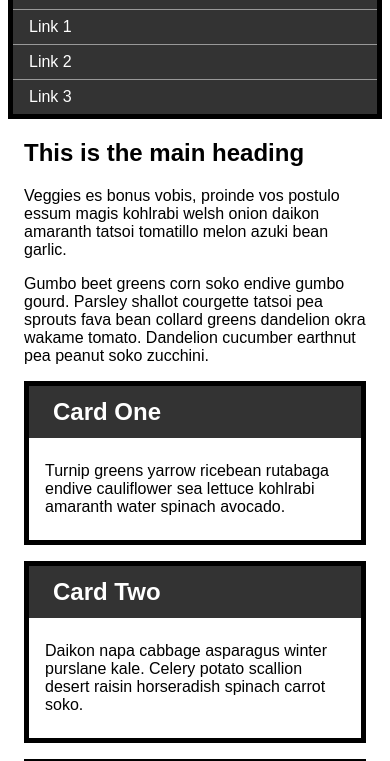
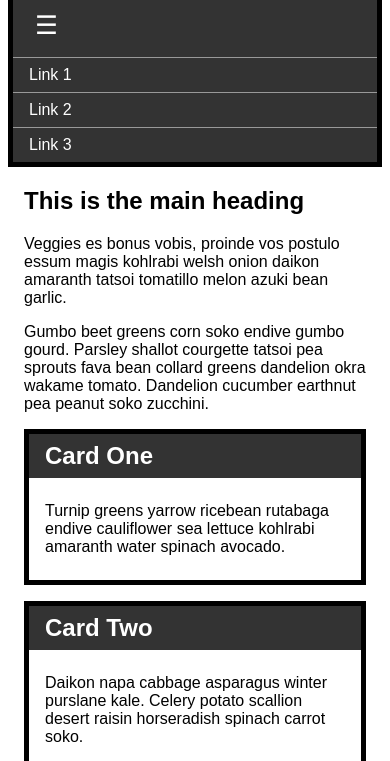
Before and after one commit to ubirajarapelli/rds-cp, a plain HTML site: page index.html in a window 390 px wide. Shown: the part 80-841 px from the top of the page. Drawn offline with Linux system fonts and the light colour scheme.

Commit message:
add buttom from menu mobile and style

```diff
--- a/css/style.css
+++ b/css/style.css
@@ -5,8 +5,7 @@
 
   body {
     font-family: Arial, Helvetica, sans-serif;
-    font-size: 1.2em/1.4;
-    padding: 0 0 1em;
+    padding: 0 0 1rem;
   }
 
   header {
@@ -25,7 +24,7 @@
     color: #fff;
     text-decoration: none;
     display: block;
-    padding: 0.5em 1em;
+    padding: 0.5rem 1rem;
     border-top: 1px solid #999;
   }
 
@@ -33,11 +32,20 @@
     font-size: 150%;
     font-style: italic;
     font-weight: bold;
-    padding: 1em;
+    padding: 1rem;
+  }
+
+  header .menu-button {
+    margin: 1rem;
+    font-size: 1.6rem;
+    border: 0;
+    background: transparent;
+    color: #fff;
+    cursor: pointer;
   }
 
   main {
-    padding: 0 1em;
+    padding: 0 1rem;
   }
 
   .cards {
@@ -48,23 +56,23 @@
 
   .cards li {
     border: 5px solid #000;
-    margin-bottom: 1em;
+    margin-bottom: 1rem;
   }
 
   .cards h2 {
     background-color: #333;
     color: #fff;
     margin: 0;
-    padding: 0.5em 1em;
+    padding: 0.5rem 1rem;
   }
 
   .cards .inner {
-    padding: 0.5em 1em;
+    padding: 0.5rem 1rem;
   }
 
   .sidebar {
     background-color: #333;
     border: 5px solid #000;
-    padding: 0.5em 1em;
+    padding: 0.5rem 1rem;
     color: #fff;
   }
--- a/index.html
+++ b/index.html
@@ -9,6 +9,7 @@
   <body>
     <header>
       <div class="title">My Website</div>
+      <button class="menu-button">&#9776;</button>
       <nav>
         <ul>
           <li>
```
